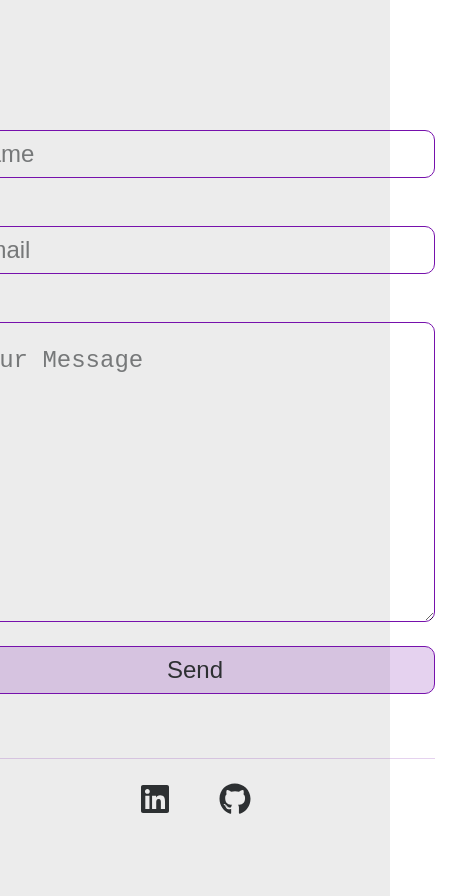
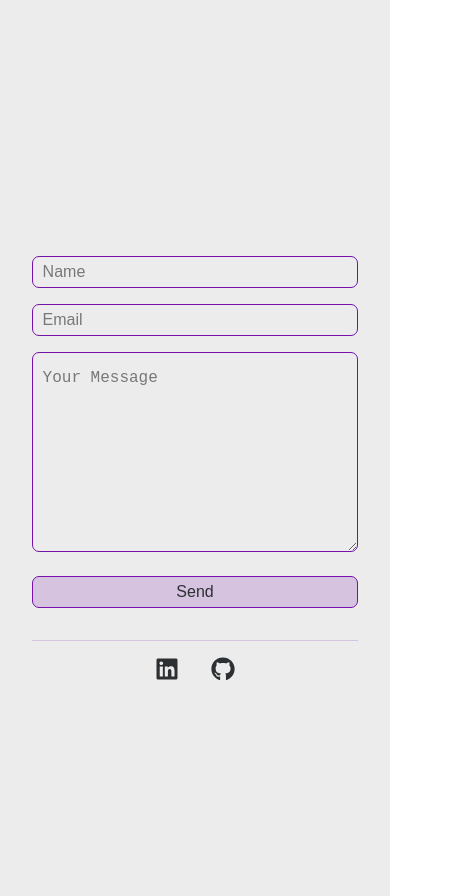
Before and after one commit to pran01/about-me, a React (Create React App) app: page / in a window 390 px wide. Shown: the part 2480-3376 px from the top of the page, 467 px wide, since content can reach past the window. Built offline with nearby package versions, Linux system fonts and the light colour scheme.

Commit message:
Contact made responsive

```diff
--- a/src/styles/Contact.scss
+++ b/src/styles/Contact.scss
@@ -69,3 +69,52 @@
     }
   }
 }
+
+@media (max-width: 550px) {
+  #Contact .contact-container {
+    width: 100vw;
+    .contact-form {
+      width: 100%;
+      input,
+      textarea {
+        height: 2rem;
+        margin: 0.5em;
+        font-size: 1rem;
+        border-radius: 7px;
+        &::-webkit-input-placeholder {
+          font-size: 1rem;
+        }
+      }
+      .message {
+        height: 200px;
+      }
+      .send {
+        background: $color-primary-transparent;
+        border: 1px solid $color-primary;
+        width: 100%;
+        height: 2rem;
+        border-radius: 7px;
+        color: $color-secondary;
+        font-size: 1rem;
+        cursor: pointer;
+        margin-top: 1rem;
+      }
+    }
+    .profile-links {
+      width: 100%;
+      border-top: 1px solid $color-primary-transparent;
+      display: flex;
+      justify-content: center;
+      margin-top: 2em;
+      padding-top: 0;
+      .logo {
+        font-size: 1.5rem;
+        color: $color-secondary;
+        margin: 1rem;
+      }
+      .logo:hover {
+        color: $color-primary;
+      }
+    }
+  }
+}
```
